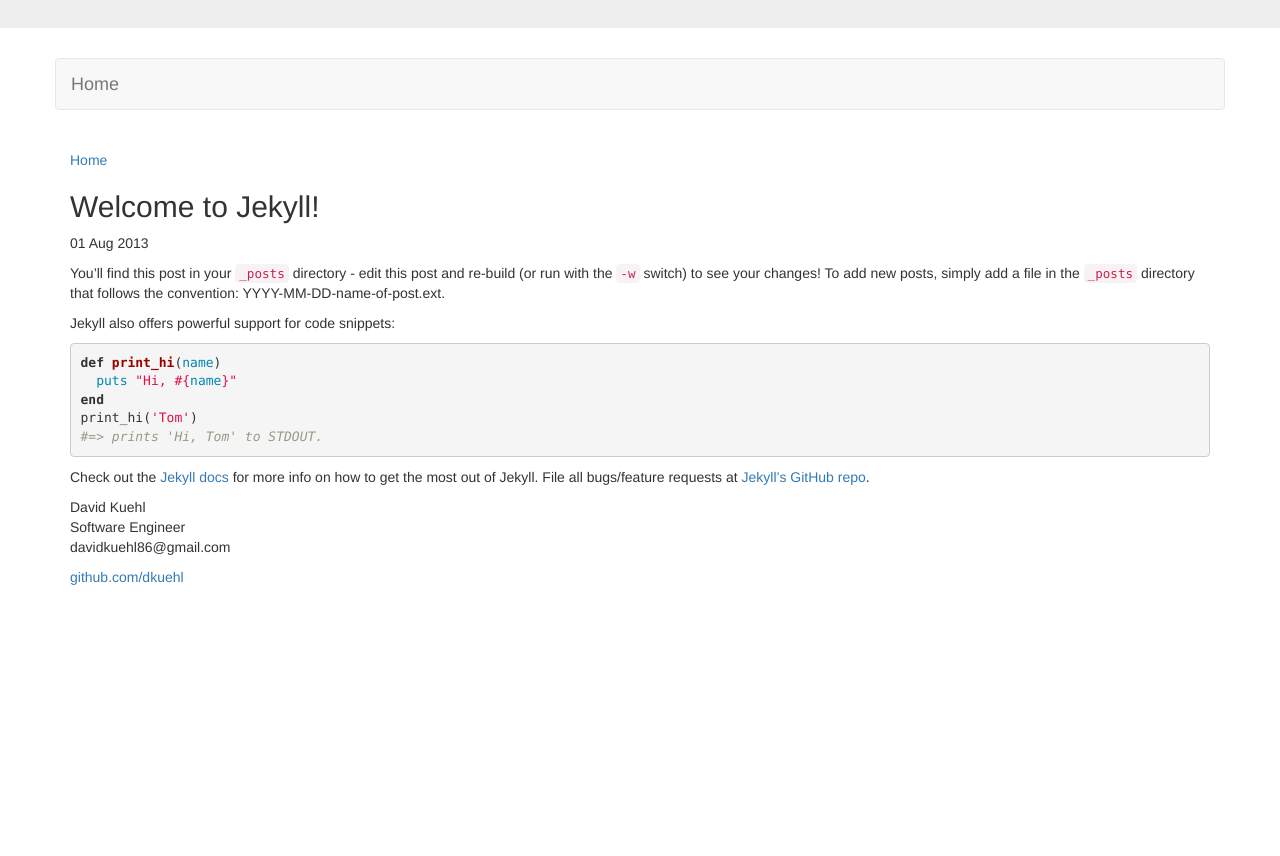
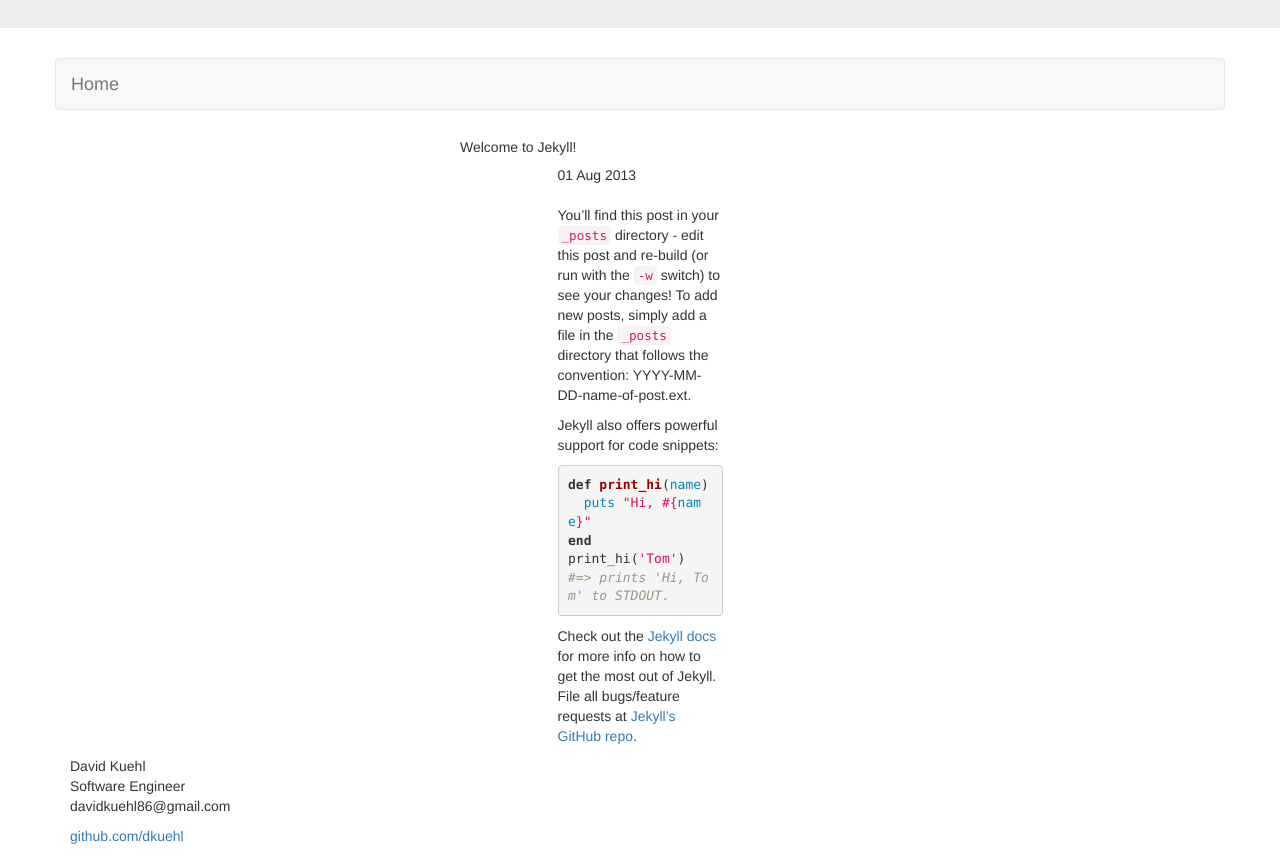
Before and after one commit to dkuehl/dkuehl.github.io, a Jekyll site: the page built from _posts/2013-08-01-welcome-to-jekyll.markdown, in a window 1280 px wide. Shown: the part 368-1224 px from the top of the page. Built offline with Jekyll 4.4.1, drawn with Linux system fonts in a browser that asks for light colours; nearby versions of some CDN libraries; Markdown is read by kramdown in place of the engine named in the settings; before the commit the page ends 965 px from its top, so only the background shows below that.

Commit message:
Changing Layout
Making changes to layouts to work with bootstrap 3. Also changed the
blog posting skeleton

```diff
--- a/_layouts/default.html
+++ b/_layouts/default.html
@@ -18,7 +18,7 @@
     <body>
         <div class="jumbotron">
             <div class="container">
-                <img src="//images/rmnp.jpg">
+                <img src="dkuehl.github.io/images/rmnp.jpg">
                 <a href="/">{{ site.name }}</a>
             </div>
         </div>
@@ -33,18 +33,18 @@
                       <span class="icon-bar"></span>
                       <span class="icon-bar"></span>
                     </button>
-                    <a class="navbar-brand" href="/">Home</a>
+                    <a class="navbar-brand" href="//default.html">Home</a>
                   </div>
                 </nav>
             </div>
-          <div class="site">
-            <div class="header">
-              <h1 class="title"></h1>
-              <a class="extra" href="//default.html">Home</a>
+            <div class="row">
+                <div class="col-md-4 col-xs-4">
+
+                </div>
+                <div class="col-md-4 col-xs-9">
+                    {{ content }}
+                </div>
             </div>
-
-                {{ content }}
-
             <div class="footer">
               <div class="contact">
                 <p>
@@ -60,7 +60,7 @@
               </div>
             </div>
           </div>
-        </div> <!-- /container -->
+         <!-- /container -->
 
     </body>
 </html>
--- a/_layouts/post.html
+++ b/_layouts/post.html
@@ -1,9 +1,21 @@
 ---
 layout: default
 ---
-<h2>{{ page.title }}</h2>
-<p class="meta">{{ page.date | date_to_string }}</p>
 
-<div class="post">
-{{ content }}
+<div class="row">
+    <div class="col-md-12 col-xs-12">
+        <h5>{{ page.title }}</h5>
+    </div>
 </div>
+<div class="row">
+    <div class="col-md-6 col-md-offset-3">
+        <p class="meta">{{ page.date | date_to_string }}</p>
+    </div>
+</div>
+<div class="row">
+    <div class="col-md-6 col-md-offset-3">
+        <p class="post">
+        {{ content }}
+        </p>
+    </div>
+</div>
```
